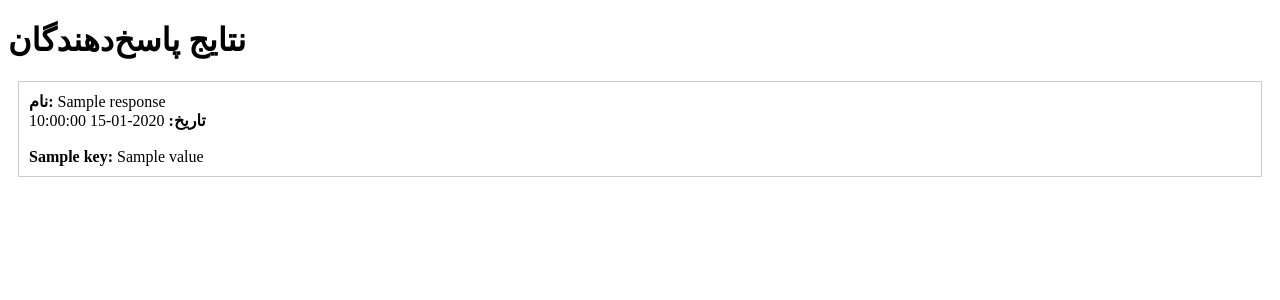
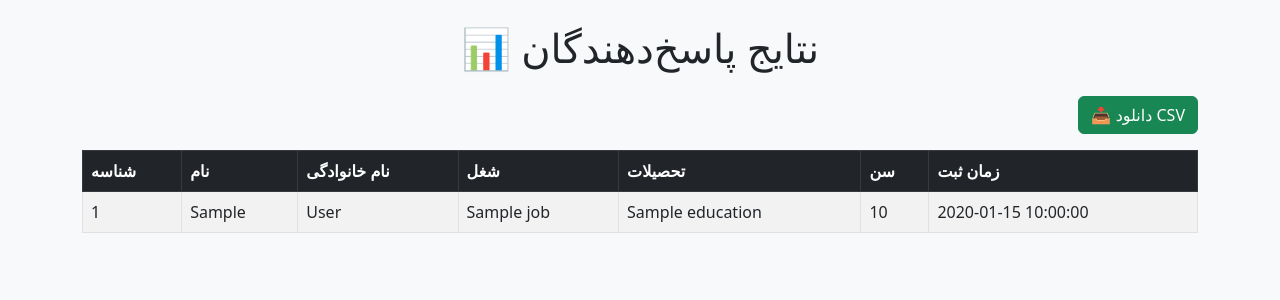
Before and after one commit to houseina2000-netizen/survey_bot, a Flask app: template templates/results.html in a window 1280 px wide. Shown: the top 300 px of the page. Run offline with Flask 3, Linux system fonts and the light colour scheme; the template is opened without the code that fills it: most values are stand-ins (such as "Sample title", 1, 10 or a date in 2020); some libraries are stand-ins or nearby versions.

Commit message:
Update results.html

```diff
--- a/templates/results.html
+++ b/templates/results.html
@@ -1,24 +1,49 @@
 <!DOCTYPE html>
-<html>
+<html lang="fa">
 <head>
     <meta charset="utf-8">
-    <title>نتایج</title>
+    <title>نتایج پاسخ‌دهندگان</title>
+    <!-- Bootstrap CDN برای استایل مرتب -->
+    <link href="https://cdn.jsdelivr.net/npm/bootstrap@5.3.0/dist/css/bootstrap.min.css" rel="stylesheet">
 </head>
-<body>
-    <h1>نتایج پاسخ‌دهندگان</h1>
+<body class="bg-light p-4">
 
-    {% for response in responses %}
-        <div style="border:1px solid #ccc; margin:10px; padding:10px;">
-            <strong>نام:</strong> {{ response.get('name', '---') }}<br>
-            <strong>تاریخ:</strong> {{ response.get('timestamp', '---') }}<br><br>
+    <div class="container">
+        <h1 class="mb-4 text-center">📊 نتایج پاسخ‌دهندگان</h1>
 
-            {% for key, value in response.items() %}
-                {% if key not in ['name', 'timestamp', 'id'] %}
-                    <strong>{{ key }}:</strong> {{ value }}<br>
-                {% endif %}
-            {% endfor %}
+        <div class="mb-3 text-end">
+            <a href="/download" class="btn btn-success">📥 دانلود CSV</a>
         </div>
-    {% endfor %}
+
+        <div class="table-responsive">
+            <table class="table table-bordered table-striped table-hover">
+                <thead class="table-dark">
+                    <tr>
+                        <th>شناسه</th>
+                        <th>نام</th>
+                        <th>نام خانوادگی</th>
+                        <th>شغل</th>
+                        <th>تحصیلات</th>
+                        <th>سن</th>
+                        <th>زمان ثبت</th>
+                    </tr>
+                </thead>
+                <tbody>
+                    {% for response in responses %}
+                    <tr>
+                        <td>{{ response.id }}</td>
+                        <td>{{ response.first_name }}</td>
+                        <td>{{ response.last_name }}</td>
+                        <td>{{ response.job }}</td>
+                        <td>{{ response.education }}</td>
+                        <td>{{ response.age }}</td>
+                        <td>{{ response.timestamp }}</td>
+                    </tr>
+                    {% endfor %}
+                </tbody>
+            </table>
+        </div>
+    </div>
 
 </body>
 </html>
```
